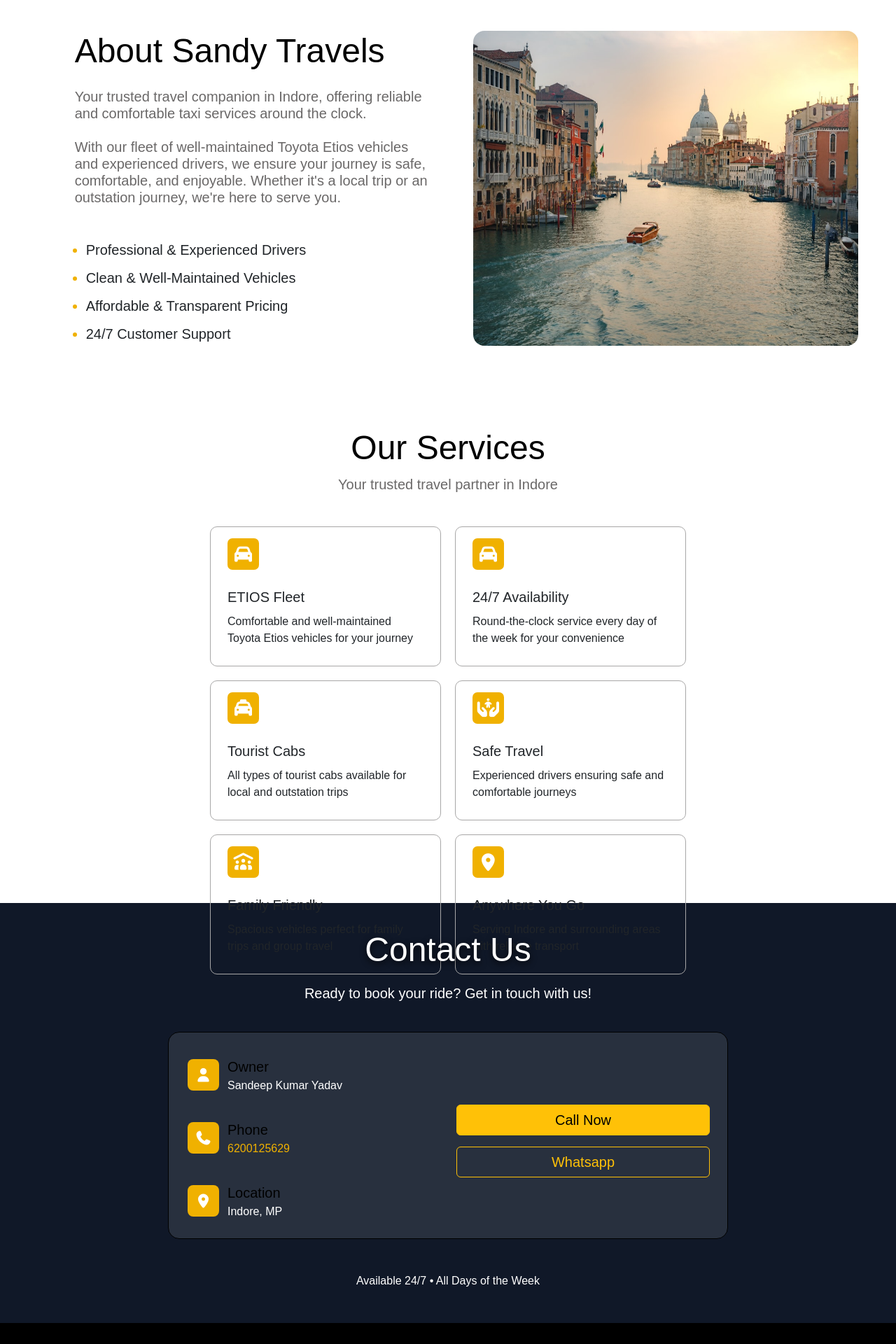
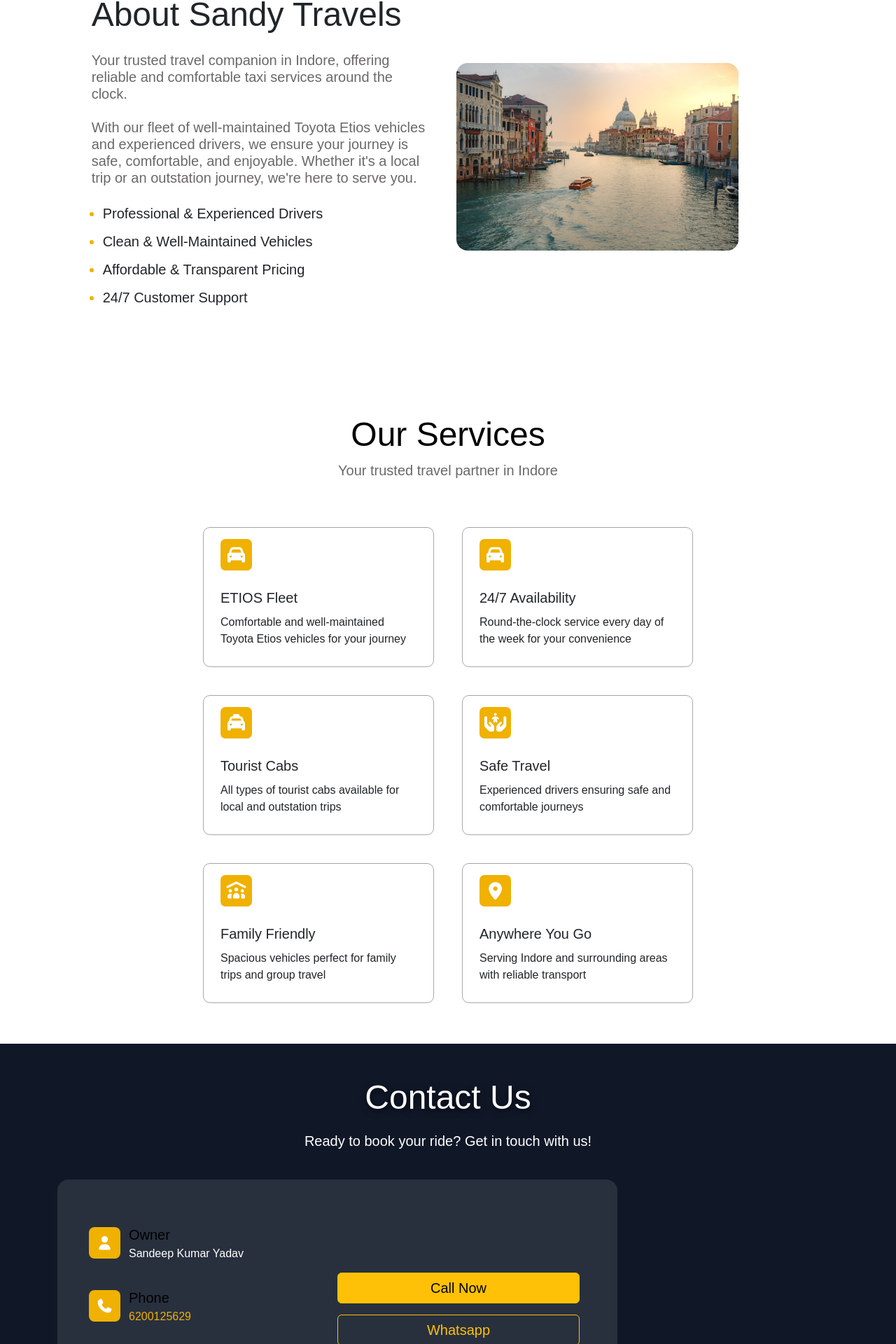
Before and after one commit to sandy6200/Travel-app, a React (Vite) app in the folder frontend/: page / in a window 1280 px wide. Shown: the part 856-2776 px from the top of the page at 70% size. Built offline with nearby package versions, Linux system fonts and the light colour scheme.

Commit message:
responsiveness added

```diff
--- a/frontend/src/components/About.css
+++ b/frontend/src/components/About.css
@@ -1,22 +1,14 @@
-.row {
-  height: 70vh;
-  width: 100%;
-  margin-top: 100px;
-}
-.row h1 {
+.about h1 {
   font-size: 48px;
 }
-.row img {
-  height: 450px;
-  width: 550px;
+
+.about-img {
   border-radius: 16px;
+  max-width: 100%;
+  height: auto;
 }
 
-.paragraph1 {
-  color: rgb(106, 104, 104);
-  font-size: 20px;
-}
-
+.paragraph1,
 .paragraph2 {
   color: rgb(106, 104, 104);
   font-size: 20px;
@@ -24,7 +16,6 @@
 
 ul {
   font-size: 20px;
-  text-decoration: #f0b100;
 }
 
 ul li::marker {
@@ -34,3 +25,28 @@ ul li::marker {
 ul li {
   margin-top: 10px;
 }
+
+
+/* Mobile */
+
+@media (max-width: 480px) {
+
+  .about h1 {
+    font-size: 32px;
+    text-align: center;
+  }
+
+  .paragraph1,
+  .paragraph2,
+  ul {
+    font-size: 16px;
+  }
+
+  .about {
+    text-align: center;
+  }
+
+  ul {
+    text-align: left;
+  }
+}
--- a/frontend/src/components/About.jsx
+++ b/frontend/src/components/About.jsx
@@ -1,32 +1,44 @@
 import "./About.css";
 import aboutImg from "../assets/about.jpg";
+
 function About() {
   return (
-    <section className="row">
-      <div className="col-1"></div>
-      <div className="col-5 ">
+    <section className="container-fluid about py-5">
+      <div className="row align-items-center">
+
+        <div className="col-lg-1"></div>
+
+        {/* Text Section */}
+        <div className="col-12 col-lg-5 px-4">
           <h1>About Sandy Travels</h1>
+
           <h5 className="paragraph1 mt-4">
             Your trusted travel companion in Indore, offering reliable and
             comfortable taxi services around the clock.
           </h5>
+
           <h5 className="paragraph2 mt-4">
             With our fleet of well-maintained Toyota Etios vehicles and
-          experienced drivers, we ensure your journey is safe, comfortable, and
-          enjoyable. Whether it's a local trip or an outstation journey, we're
-          here to serve you.
+            experienced drivers, we ensure your journey is safe, comfortable,
+            and enjoyable. Whether it's a local trip or an outstation journey,
+            we're here to serve you.
           </h5>
-        <ul className="mt-5 px-3">
+
+          <ul className="mt-4 px-3">
             <li>Professional & Experienced Drivers</li>
             <li>Clean & Well-Maintained Vehicles</li>
             <li>Affordable & Transparent Pricing</li>
             <li>24/7 Customer Support</li>
           </ul>
         </div>
-      <div className="col-4 px-5">
-        <img src={aboutImg} alt="about image" />
+
+        {/* Image Section */}
+        <div className="col-12 col-lg-4 text-center mt-4 mt-lg-0">
+          <img src={aboutImg} alt="about" className="about-img img-fluid" />
         </div>
-      <div className="col-2"></div>
+
+        <div className="col-lg-2"></div>
+      </div>
     </section>
   );
 }
--- a/frontend/src/components/Footer.css
+++ b/frontend/src/components/Footer.css
@@ -1,34 +1,34 @@
 .footer {
-  height: 600px;
   width: 100%;
   background-color: #101828;
   display: flex;
   flex-direction: column;
-  justify-content: center;
   align-items: center;
 }
 
 .heading h1 {
   font-size: 48px;
+  color: white;
 }
+
 .heading p {
   font-size: 20px;
   color: white;
 }
 
-.card {
-  height: 300px;
-  width: 800px;
+.custom-card {
+  width: 100%;
+  max-width: 800px;
   background-color: #28303e;
-  border: 1px solid black;
   border-radius: 16px;
+  padding: 30px;
+  border: none;
 }
 
 .second {
   display: flex;
   flex-direction: column;
   justify-content: center;
-  padding-right: 25px;
 }
 
 .second a {
@@ -37,10 +37,10 @@
 
 .allday {
   color: white;
+  text-align: center;
 }
 
 .copyright {
-  height: 200px;
   width: 100%;
   background-color: black;
   color: white;
@@ -49,8 +49,44 @@
   justify-content: center;
   align-items: center;
   gap: 10px;
+  padding: 40px 20px;
 }
 
 .content2 {
   color: rgb(81, 80, 80);
 }
+
+
+/* Mobile Responsive */
+
+@media (max-width: 480px) {
+
+  .heading h1 {
+    font-size: 32px;
+  }
+
+  .heading p {
+    font-size: 16px;
+    text-align: center;
+    padding: 0 15px;
+  }
+
+  .custom-card {
+    padding: 20px;
+  }
+
+  .second {
+    margin-top: 20px;
+  }
+
+  .second a {
+    width: 100%;
+    font-size: 16px;
+  }
+
+  .content1,
+  .content2 {
+    text-align: center;
+    font-size: 14px;
+  }
+}
--- a/frontend/src/components/Footer.jsx
+++ b/frontend/src/components/Footer.jsx
@@ -1,21 +1,33 @@
 import "./Footer.css";
 import Contactlist from "./Contactlist.jsx";
+
 function Footer() {
+
   const phone = 916200125629;
+
   const generateMessage = (service = "cab booking") => {
     return encodeURIComponent(
-      `Hello, I want to book a ${service}. Please share details.`,
+      `Hello, I want to book a ${service}. Please share details.`
     );
   };
+
   return (
-    <div className="footer mt-5 ">
-      <div className="heading mt-5 pt-5">
-        <h1 className="mt-5 pt-5">Contact Us</h1>
+    <div className="footer mt-5">
+
+      <div className="heading text-center pt-5">
+        <h1>Contact Us</h1>
         <p>Ready to book your ride? Get in touch with us!</p>
       </div>
 
-      <div className="card mt-4 row">
-        <div className="col-5 first mt-4">
+      <div className="container">
+
+        <div className="card custom-card mt-4">
+
+          <div className="row w-100">
+
+            {/* Left Side */}
+            <div className="col-12 col-lg-5 first mt-4">
+
               <Contactlist
                 icon="fa-solid fa-user"
                 name="Owner"
@@ -36,33 +48,52 @@ function Footer() {
                 value="Indore, MP"
                 color="white"
               />
+
             </div>
-        <div className="col-1"></div>
 
-        <div class="col-6 second ">
-          <a href={`tel:${phone}`} class="btn btn-warning mt-3" type="button">
+            <div className="col-lg-1"></div>
+
+            {/* Right Side */}
+            <div className="col-12 col-lg-6 second">
+
+              <a
+                href={`tel:${phone}`}
+                className="btn btn-warning mt-3"
+              >
                 Call Now
               </a>
+
               <a
                 href={`https://wa.me/${phone}?text=${generateMessage("tourist cab")}`}
                 target="_blank"
                 rel="noopener noreferrer"
-            class="btn btn-outline-warning mt-3 "
-            type="button"
+                className="btn btn-outline-warning mt-3"
               >
                 Whatsapp
               </a>
-        </div>
+
             </div>
 
-      <p className="allday mt-5 mb-5">Available 24/7 • All Days of the Week</p>
+          </div>
 
-      <div className="copyright pt-5 pb-5 ">
-        <div className="content1">SANDY TRAVELS - INDORE</div>
+        </div>
+
+      </div>
+
+      <p className="allday mt-5 mb-5">
+        Available 24/7 • All Days of the Week
+      </p>
+
+      <div className="copyright pt-5 pb-5">
+        <div className="content1">
+          SANDY TRAVELS - INDORE
+        </div>
+
         <div className="content2">
           © 2026 Sandy Travels. All rights reserved.
         </div>
       </div>
+
     </div>
   );
 }
--- a/frontend/src/components/Services.css
+++ b/frontend/src/components/Services.css
@@ -1,13 +1,13 @@
 .head {
-  height: 150px;
   width: 100%;
   display: flex;
   flex-direction: column;
   justify-content: center;
   align-items: center;
+  padding: 40px 20px;
 }
 
-h1 {
+.our {
   font-size: 48px;
   color: black;
 }
@@ -17,15 +17,30 @@ h1 {
   color: rgb(106, 104, 104);
 }
 
-.row {
-  height: 500px;
-  width: 100%;
-  display: flex;
-  flex-direction: row;
-}
-
 .box-container {
   display: flex;
   flex-wrap: wrap;
   justify-content: center;
+  gap: 20px;
 }
+
+
+/* Mobile Responsive */
+
+@media (max-width: 480px) {
+
+  .our {
+    font-size: 32px;
+    text-align: center;
+  }
+
+  .trust {
+    font-size: 16px;
+    text-align: center;
+  }
+
+  .box-container {
+    flex-direction: column;
+    align-items: center;
+  }
+}
--- a/frontend/src/components/Services.jsx
+++ b/frontend/src/components/Services.jsx
@@ -1,53 +1,57 @@
 import "./Services.css";
 import Box from "./Box.jsx";
+
 function Services() {
   return (
     <>
-      <div className="head mt-5 ">
+      <div className="head mt-5">
         <h1 className="our">Our Services</h1>
         <p className="trust">Your trusted travel partner in Indore</p>
       </div>
 
-      <div className="row m-0">
-        <div className="col-1"></div>
-        <div className="col-10 box-container">
+      <div className="container-fluid">
+        <div className="row justify-content-center m-0">
+
+          <div className="col-12 col-lg-10 box-container">
+
             <Box
-            icon={<i class="fa-solid fa-car"></i>}
+              icon={<i className="fa-solid fa-car"></i>}
               heading="ETIOS Fleet"
               content="Comfortable and well-maintained Toyota Etios vehicles for your journey"
             />
 
             <Box
-            icon={<i class="fa-solid fa-car"></i>}
+              icon={<i className="fa-solid fa-car"></i>}
               heading="24/7 Availability"
               content="Round-the-clock service every day of the week for your convenience"
             />
 
             <Box
-            icon={<i class="fa-solid fa-taxi"></i>}
+              icon={<i className="fa-solid fa-taxi"></i>}
               heading="Tourist Cabs"
               content="All types of tourist cabs available for local and outstation trips"
             />
 
             <Box
-            icon={<i class="fa-solid fa-hands-holding-child"></i>}
+              icon={<i className="fa-solid fa-hands-holding-child"></i>}
               heading="Safe Travel"
               content="Experienced drivers ensuring safe and comfortable journeys"
             />
 
             <Box
-            icon={<i class="fa-solid fa-people-roof"></i>}
+              icon={<i className="fa-solid fa-people-roof"></i>}
               heading="Family Friendly"
               content="Spacious vehicles perfect for family trips and group travel"
             />
 
             <Box
-            icon={<i class="fa-solid fa-location-dot"></i>}
+              icon={<i className="fa-solid fa-location-dot"></i>}
               heading="Anywhere You Go"
               content="Serving Indore and surrounding areas with reliable transport"
             />
+
           </div>
-        <div className="col-1 "></div>
+        </div>
       </div>
     </>
   );
```
Lines whose indentation alone changed are shown as unchanged.
